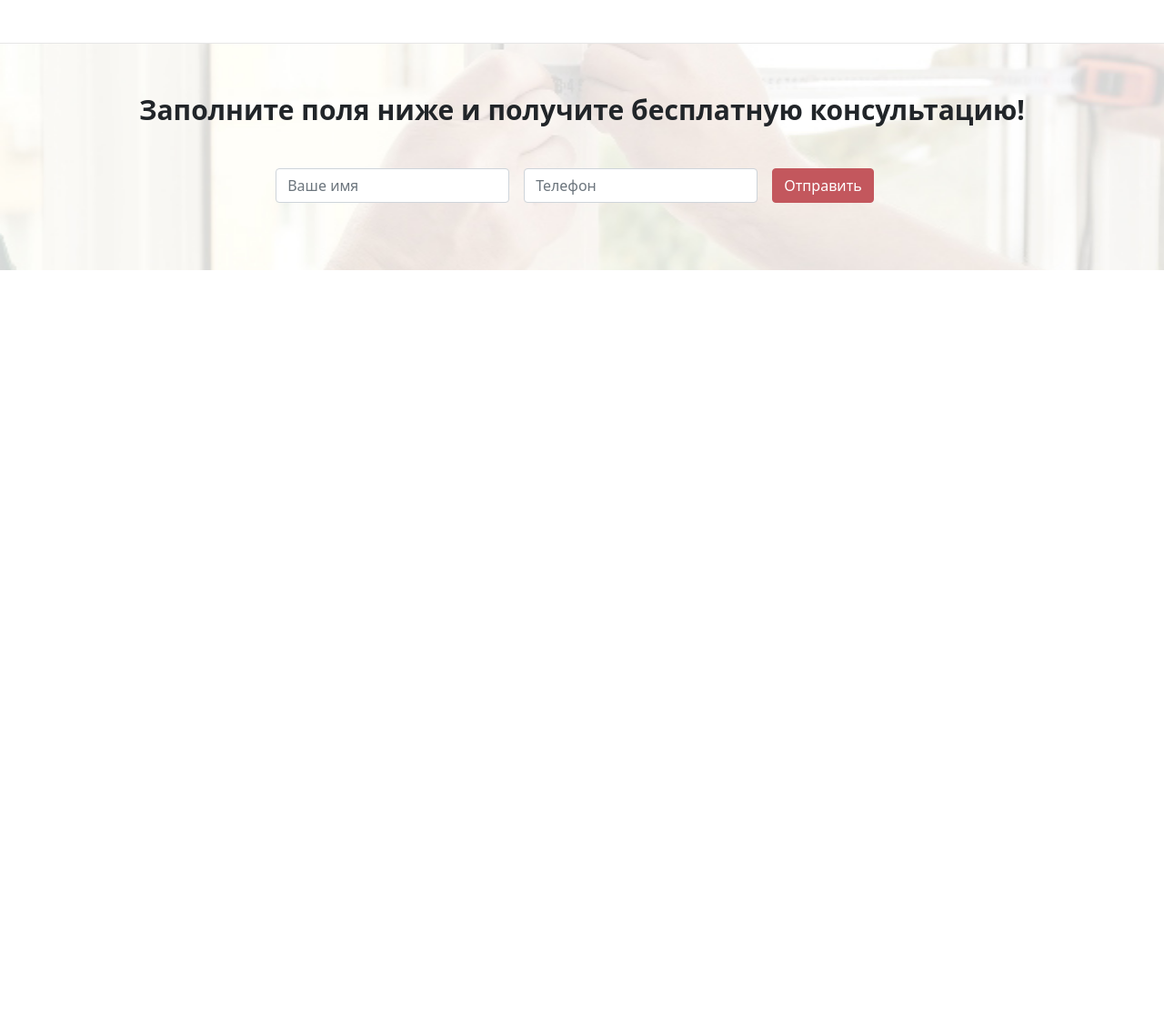
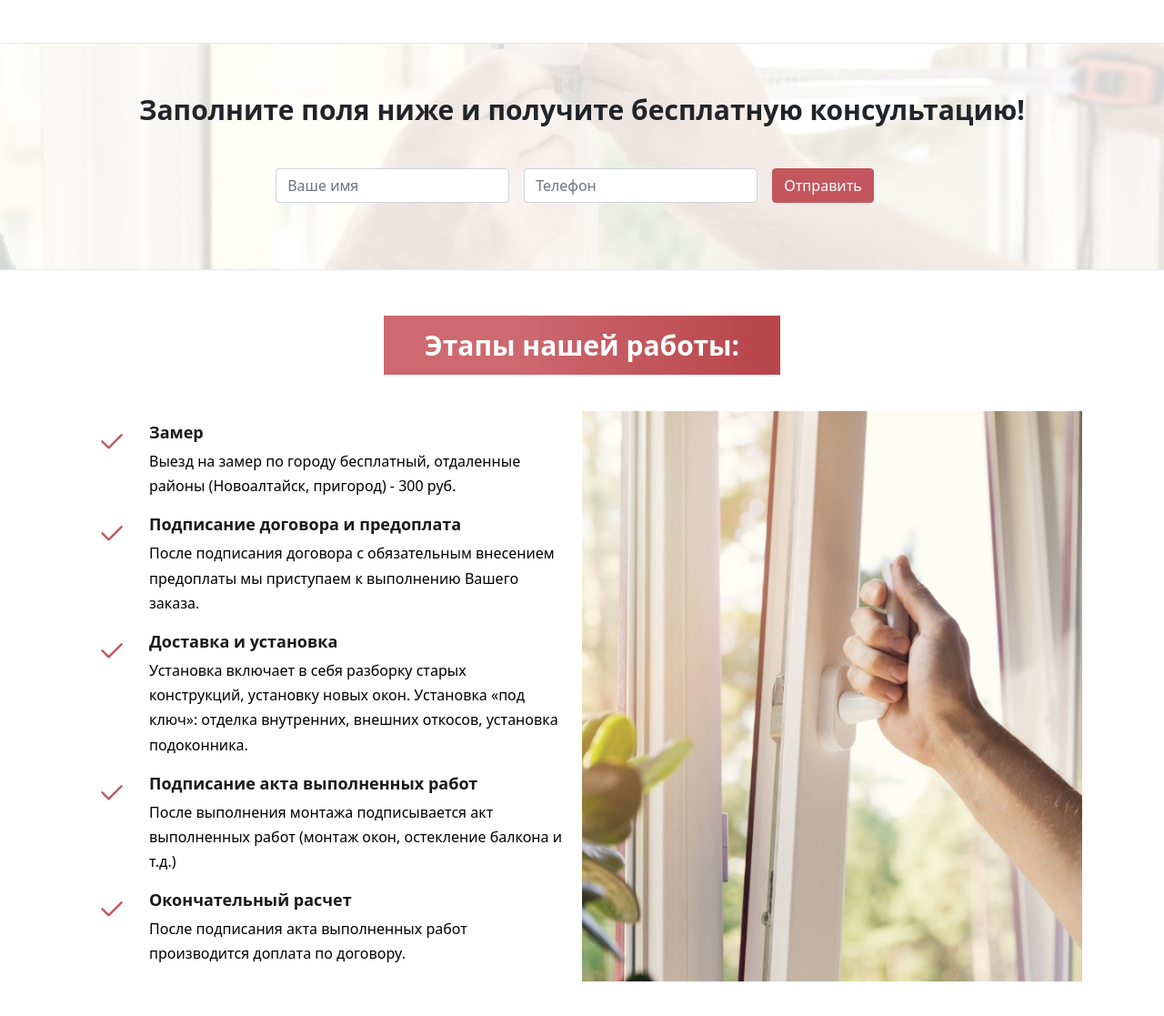
Before and after one commit to Altentaller/landing-windows-and-balconies, a website: page src/index.html in a window 1280 px wide. Shown: the part 2543-3660 px from the top of the page at 91% size. Before the commit the page ends 2840 px from the top, so only its background shows below. Drawn offline with nearby package versions, Linux system fonts and the light colour scheme; files that its build step writes are made by us from their sources.

Commit message:
added steps block

```diff
--- a/src/index.html
+++ b/src/index.html
@@ -247,7 +247,47 @@
       </div>
     </section>
 
+    <section class="steps">
+      <div class="container">
+        <div class="row">
+          <div class="col-md-12 d-flex justify-content-center">
+            <div class="title-bg-red">Этапы нашей работы:</div>
+          </div>
+        </div>
 
+        <div class="row steps__items">
+          <div class="col-md-6">
+            <ul>
+              <li>
+                <div class="steps__title">Замер</div>
+
+                <div class="steps__descr">Выезд на замер по городу бесплатный, отдаленные районы (Новоалтайск, пригород) - 300 руб.</div>
+                </li>
+              <li>
+                <div class="steps__title">Подписание договора и предоплата</div>
+
+                <div class="steps__descr">После подписания договора с обязательным внесением предоплаты мы приступаем к выполнению Вашего заказа.</div>
+                </li>
+              <li>
+                <div class="steps__title">Доставка и установка</div>
+
+                <div class="steps__descr">Установка включает в себя разборку старых конструкций, установку новых окон. Установка «под ключ»: отделка внутренних, внешних откосов, установка подоконника.</div>
+                </li>
+              <li>
+                <div class="steps__title">Подписание акта выполненных работ</div>
+
+                <div class="steps__descr">После выполнения монтажа подписывается акт выполненных работ (монтаж окон, остекление балкона и т.д.)</div>
+                </li>
+              <li>
+                <div class="steps__title">Окончательный расчет</div>
+
+                <div class="steps__descr">После подписания акта выполненных работ производится доплата по договору. </div></li>
+            </ul>
+          </div>
+          <div class="col-md-6 steps__img" ></div>
+        </div>
+      </div>
+    </section>
 
 
     <script src="https://code.jquery.com/jquery-3.6.0.min.js" integrity="sha256-/xUj+3OJU5yExlq6GSYGSHk7tPXikynS7ogEvDej/m4=" crossorigin="anonymous"></script>
--- a/src/sass/blocks/_cta.sass
+++ b/src/sass/blocks/_cta.sass
@@ -2,6 +2,7 @@
     padding: 50px 20px
     min-height: 250px
     border-top: 1px solid #e6e6e6
+    border-bottom: 1px solid #e6e6e6
     background: url('../img/cta-bg.jpg') center (center/cover) no-repeat
     &__header
         font-size: 30px
--- /dev/null
+++ b/src/sass/blocks/_steps.sass
@@ -0,0 +1,31 @@
+.steps
+    padding: 50px 0 50px 0
+    min-height: 250px
+    &__items
+        margin-top: 20px
+    &__img
+        min-height: 250px
+        background: url('../img/steps-bg.jpg') center (center/cover) no-repeat
+    ul
+        list-style-type: none
+        li
+            padding: 0 0 0 20px
+            margin: 10px
+            position: relative
+            &::before
+                content: url('../img/icon/list.png')
+                color: #fff
+                position: absolute
+                left: -35px
+                top: 10px
+    &__title
+        font-size: 18px
+        color: #1a1a1a
+        margin-bottom: 5px
+        font-weight: 600
+    &__descr
+        margin-bottom: 15px
+        font-weight: 300
+        font-size: 16px
+        line-height: 1.7
+        color: #000
--- a/src/sass/style.sass
+++ b/src/sass/style.sass
@@ -4,6 +4,7 @@
 @import 'blocks/works'
 @import 'blocks/price'
 @import 'blocks/cta'
+@import 'blocks/steps'
 
 .container
 	max-width: 1100px
```
Also changed, not shown: dist/css/style.min.css, dist/img/icon/list.png (added), dist/index.html, src/img/icon/list.png (added).
